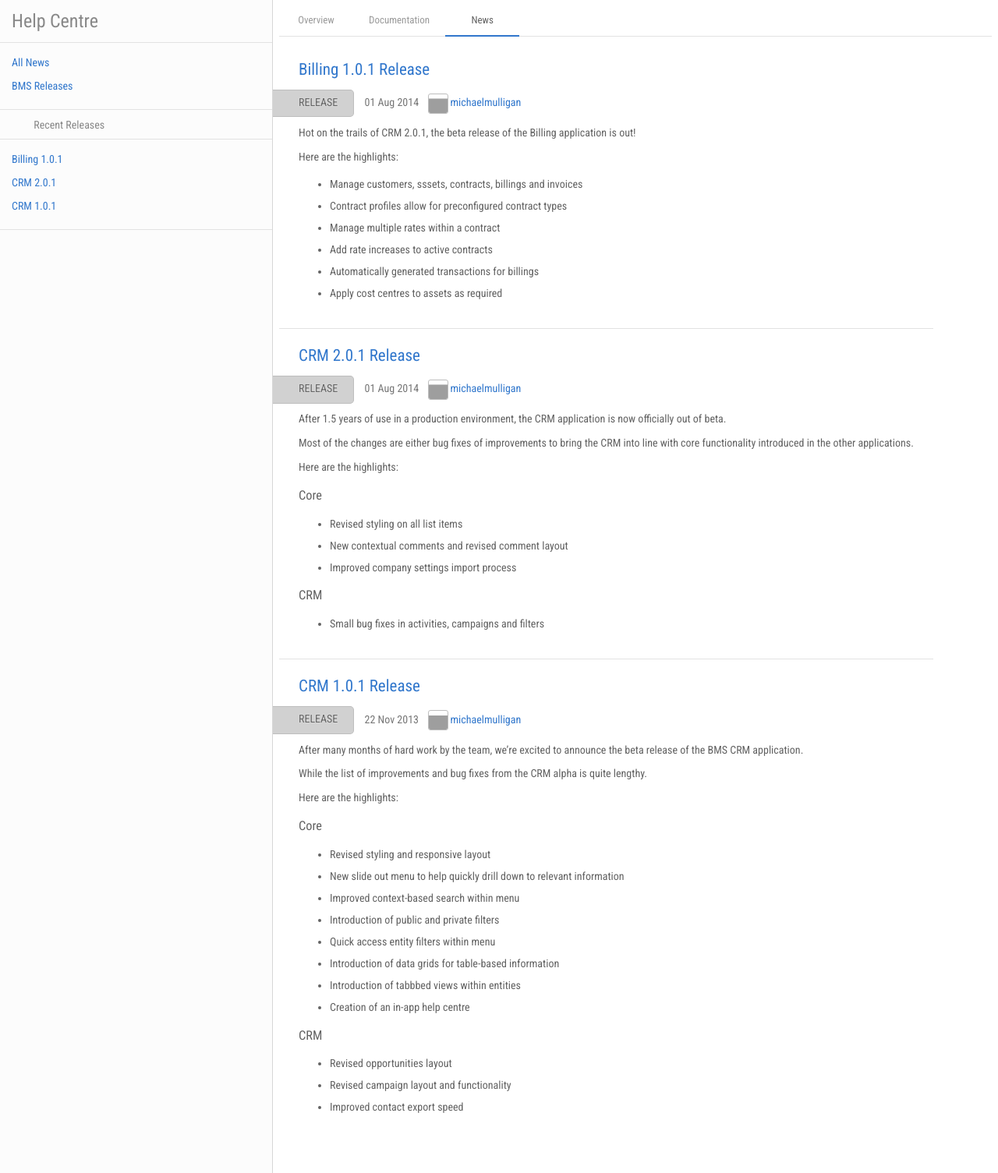
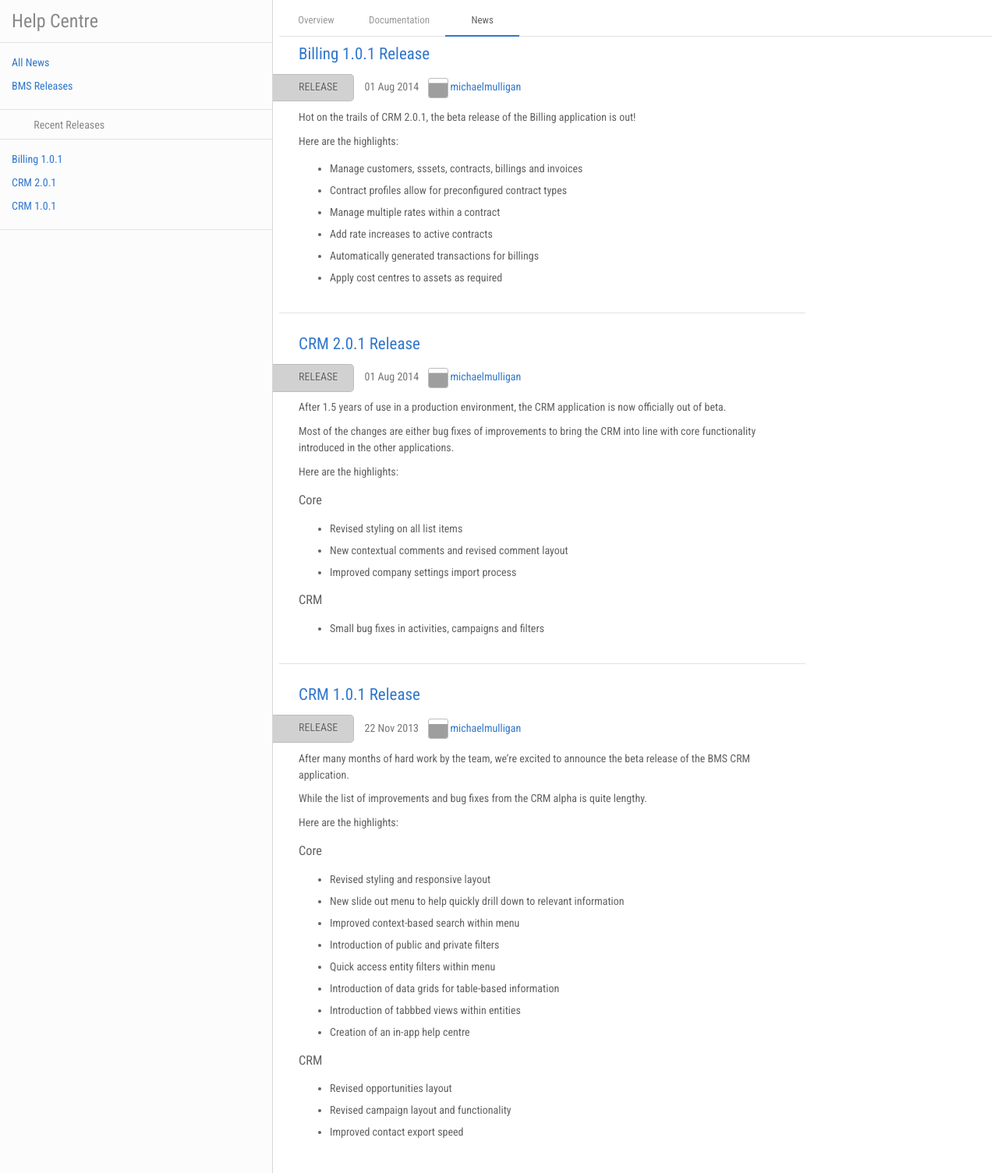
Before and after one commit to ambit/bms-support, a Jekyll site: the page built from news/index.md, in a window 1280 px wide. Shown: the whole page at 78% size. Built offline with Jekyll 4.4.1, drawn with Linux system fonts in a browser that asks for light colours; nearby versions of some CDN libraries; grey boxes are pictures that could not be loaded.

Commit message:
New Article Width

```diff
--- a/css/style.css
+++ b/css/style.css
@@ -442,10 +442,12 @@ article h2:first-child {
 }
 
 .news article {
-  padding: 20px 25px 20px 25px;
+  padding: 0 25px 20px 25px;
+  width: 675px;
 }
 
 .news article + article {
+  padding-top: 25px;
   border-top: 1px solid #e2e2e2;
 }
 
```
